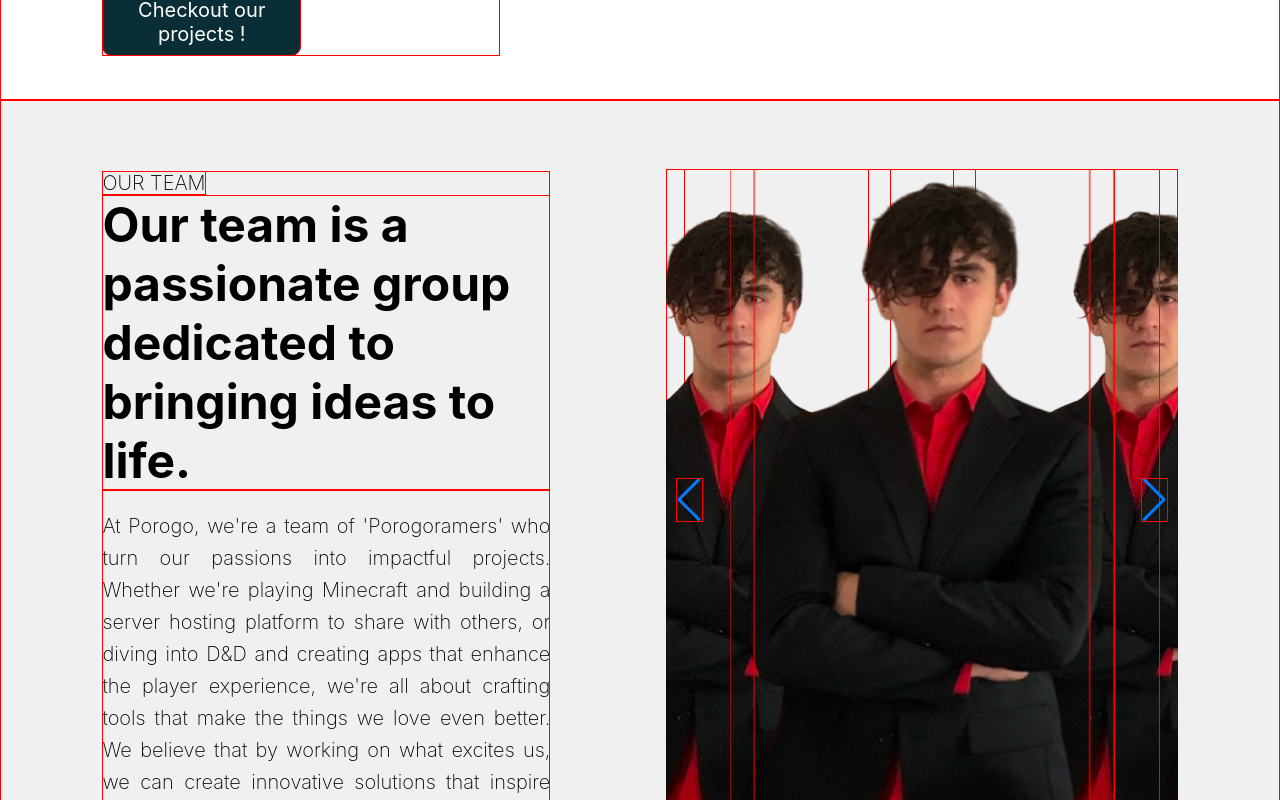
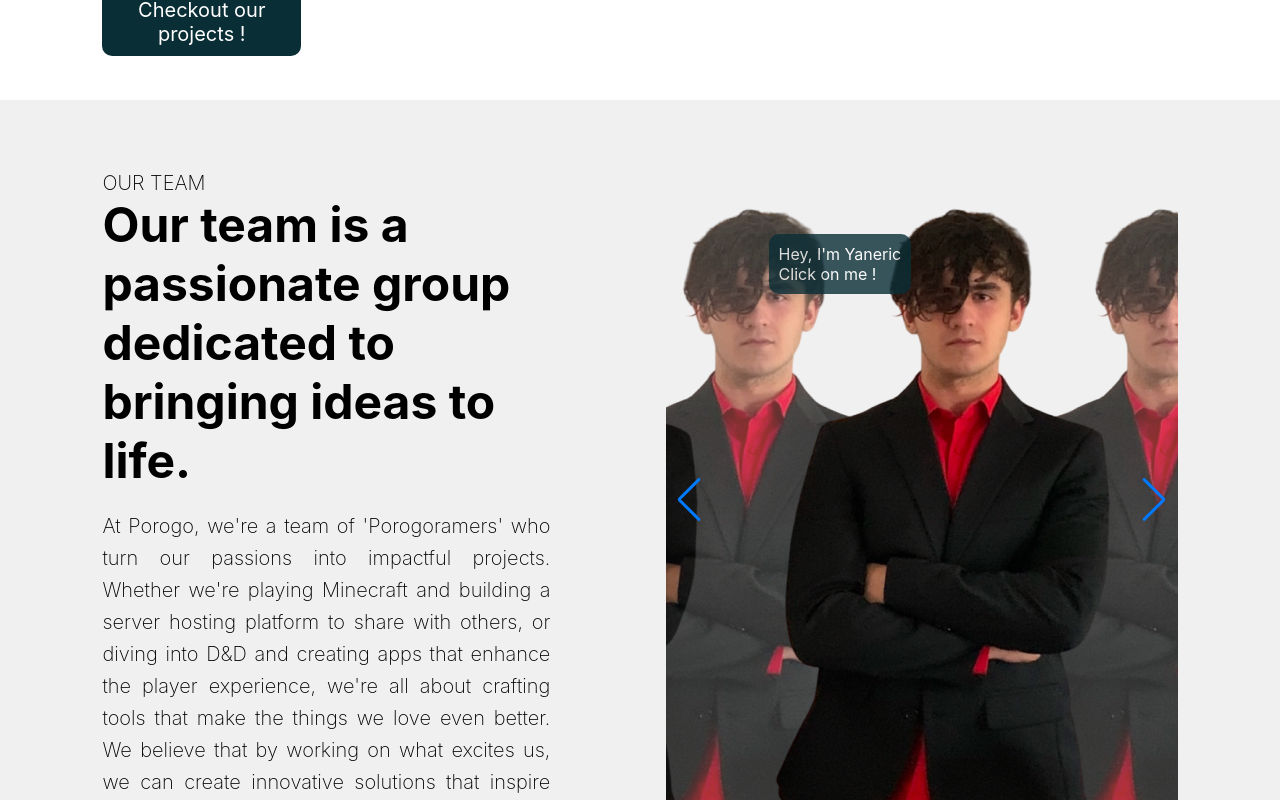
Before and after one commit to Porogoramer/porogoramer.com, a React app in the folder porogo/frontend/: page /about in a window 1280 px wide. Shown: the part 700-1500 px from the top of the page. Built offline with nearby package versions, Linux system fonts and the light colour scheme; the HTML template or start-up script is replaced by a standard one.

Commit message:
feat : add styling to carousel
Shaking image when hovering and little text when current swiper-slide

```diff
--- a/porogo/frontend/src/components/views/About.tsx
+++ b/porogo/frontend/src/components/views/About.tsx
@@ -1,4 +1,4 @@
-import React from 'react';
+import React, { useState } from 'react';
 import '../../../static/styles/views/_about.scss';
 import { Navigation, Pagination, Scrollbar } from 'swiper/modules';
 import {Swiper, SwiperSlide} from 'swiper/react';
@@ -13,6 +13,7 @@ import Card from '../common/Card';
  *@returns page with three sections: intro, team, and projects
  */
 export default function About() {
+
     const allCards = [
         { id: 1, languages: ['JS'], authors: ['Axel', 'Soup'] },
         { id: 2, languages: ['JAVA'], authors: ['Noah'] },
@@ -65,8 +66,9 @@ export default function About() {
                     className='carousel-container'
                 >
                     {people.map(person => (
-                        <SwiperSlide className='image' key={person}>
+                        <SwiperSlide key={person}>
                             <img src='/static/assets/images/yaneric.png'></img>
+                            <p className='name-dev'>Hey, I&apos;m {person} <br/> Click on me !</p>
                         </SwiperSlide>
                     ))}
                 </Swiper>
--- a/porogo/frontend/static/styles/views/_about.scss
+++ b/porogo/frontend/static/styles/views/_about.scss
@@ -1,8 +1,10 @@
 @use "../common/variables" as *;
 
 *{
+    /*
     outline: 1px solid red;
     outline-offset: -1px;
+    */
 }
 
 .intro{
@@ -97,19 +99,43 @@
         width: 100%;
 
         .swiper-slide {
-            display: flex;
-            justify-content: center;
-        }
-
-        .image {
+            position: relative;
             object-fit: cover;
             transition: transform 0.3s ease, z-index 0.3s ease;
         }
 
-        .swiper-slide-active{
+        .name-dev{
             z-index: 5;
-            opacity: 1;
-            transform: scale(1.1);
+            position: absolute;
+            top: 10%;
+            left: 0;
+            padding: 10px;
+            color: white;
+            background-color: $background-color;
+            border-radius: 10px;
+            opacity: 0;
+            transition: opacity 1s ease;
+            pointer-events: none;
+        }
+    }
+
+    .swiper-slide-prev,
+    .swiper-slide-next{
+        opacity: 0.8;
+    }
+
+    .swiper-slide-active{
+        z-index: 5;
+        opacity: 1;
+        transform: scale(1.1);
+
+        .name-dev {
+            opacity: 0.8;
+            pointer-events: auto;
+        }
+
+        img:hover{
+            animation: shake 1s ease-in-out infinite;
         }
     }
 }
@@ -215,3 +241,14 @@
     text-align: justify;
     text-justify: inter-word;
 }
+
+@keyframes shake {
+    0% { transform: translate(2px, 2px) rotate(0deg); }
+    15% { transform: translate(-2px, -3px) rotate(-1deg); }
+    30% { transform: translate(-4px, 0px) rotate(1deg); }
+    45% { transform: translate(4px, 3px) rotate(0deg); }
+    60% { transform: translate(2px, -2px) rotate(1deg); }
+    75% { transform: translate(-2px, 3px) rotate(-1deg); }
+    90% { transform: translate(-4px, 2px) rotate(0deg); }
+    100% { transform: translate(2px, -3px) rotate(-1deg); }
+}
```
